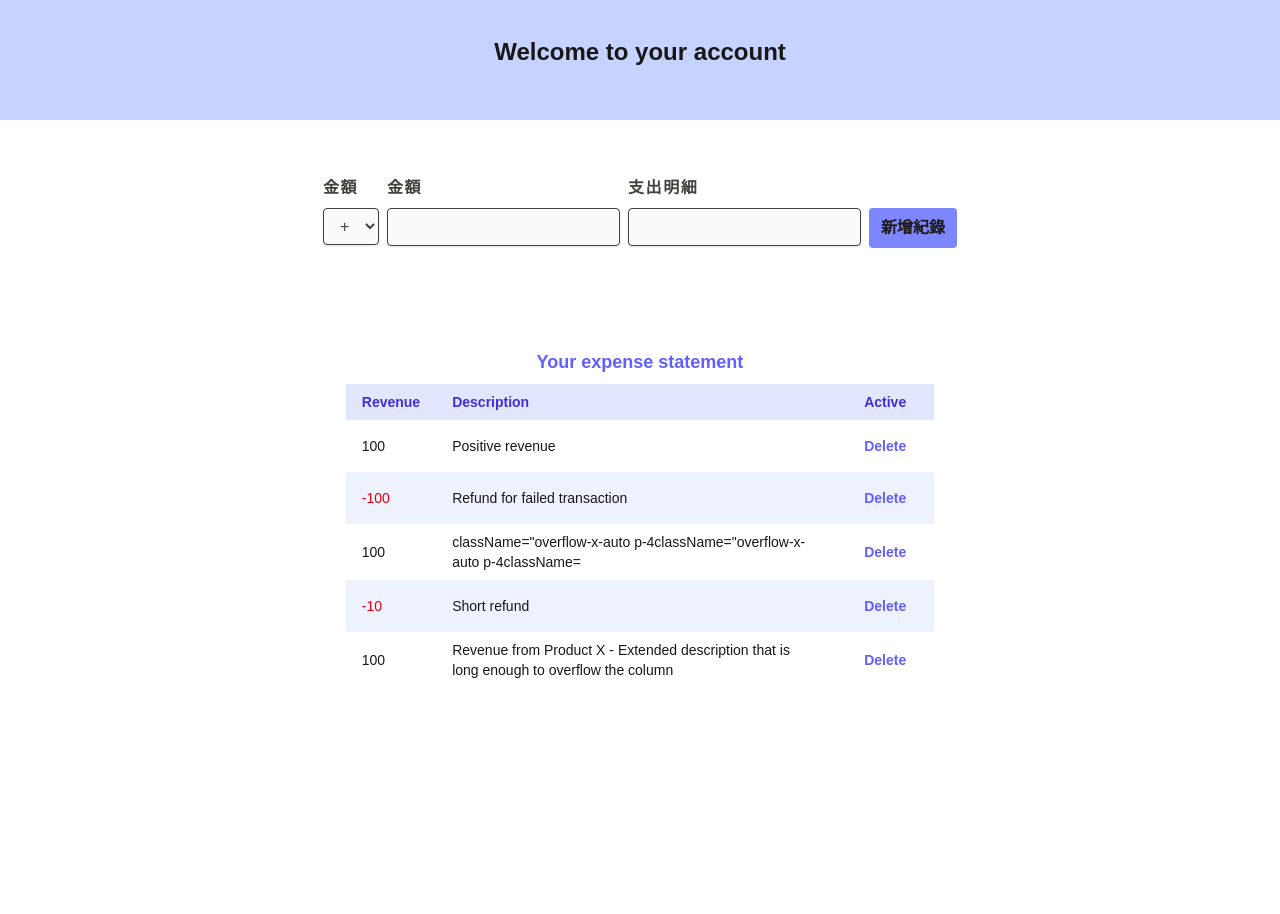
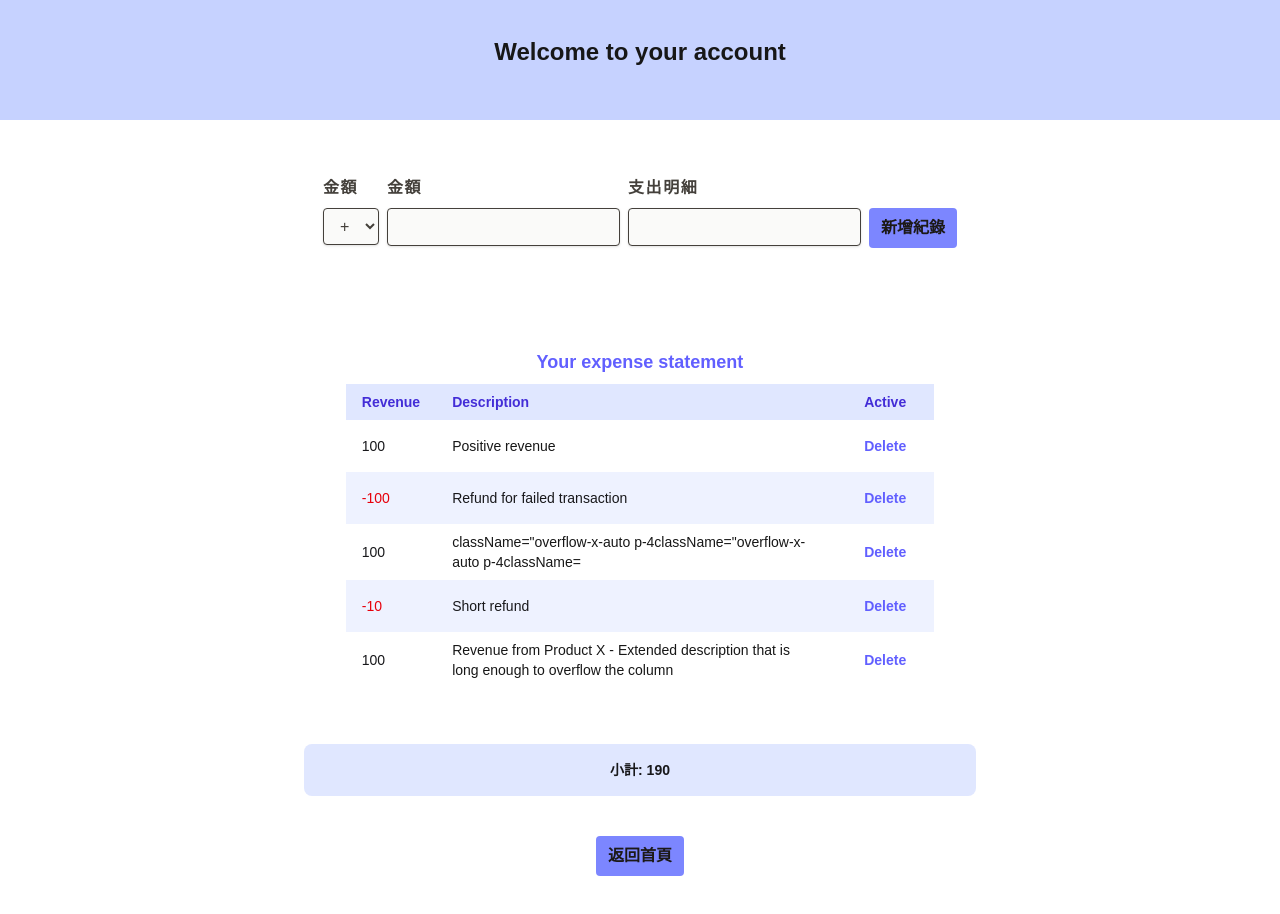
Before and after one commit to yiyun-liao/bootcamp-react-practice, a Next.js app in the folder my-app/: page /account in a window 1280 px wide. Shown: the top 914 px of the page. Before the commit the page ends 800 px from the top, so only its background shows below. Built offline with nearby package versions, Linux system fonts and the light colour scheme.

Commit message:
feature: finish account style and layput

```diff
--- a/my-app/src/app/account/page.tsx
+++ b/my-app/src/app/account/page.tsx
@@ -1,12 +1,29 @@
+'use client';
 import AccountTable from "@/components/Account/AccountTable";
+import Button from "@/components/Button";
+import { useRouter } from 'next/navigation';
+
 
 const AccountPage: React.FC = () => {
+    const router = useRouter();
+    function redirectPage(){
+        router.push('/');
+    }
+
     return (
         <main>
             <section className="banner">
                 <h1 className="text-2xl font-bold mb-4">Welcome to your account</h1>
             </section>
             <AccountTable/>
+            <div>
+                <Button
+                    variant="solid"
+                    width='fit'
+                    onClick={redirectPage}>
+                        返回首頁
+                </Button>
+            </div>
         </main>
     );
 };
--- a/my-app/src/components/Account/AccountTable.tsx
+++ b/my-app/src/components/Account/AccountTable.tsx
@@ -25,6 +25,8 @@ export default function AccountTable(){
     const [addDesc, setAddDesc] = useState('');
 
     const addExpenseStyle = "flex gap-2 flex-wrap p-4  max-w-2xl"
+    const addTotalStyle = "p-4 max-w-2xl text-center bg-indigo-100 w-full rounded-lg"
+
 
     function tableResult(){
         const tdRevenueStyle = "px-4 py-2 w-fit max-w-[80px]";
@@ -48,6 +50,21 @@ export default function AccountTable(){
                 </tr>
             )
         })
+    }
+
+    function totalResult(){
+        let total = 0;
+        Object.entries(data).forEach(([_, [amount]]) => {
+            total += amount;
+            console.log('add', total)
+        })
+        let totalClass = "text-zinc-900 text-sm font-bold"
+        if(total < 0) {
+            totalClass += " text-red-600";
+        }
+        return(
+            <p className={totalClass}>小計: {total}</p>
+        )
     }
 
     return(
@@ -107,6 +124,9 @@ export default function AccountTable(){
                     </tbody>
                 </table>
             </div>
+            <div className={addTotalStyle}>
+                {totalResult()}
+            </div>
         </>
     )
 }
```
